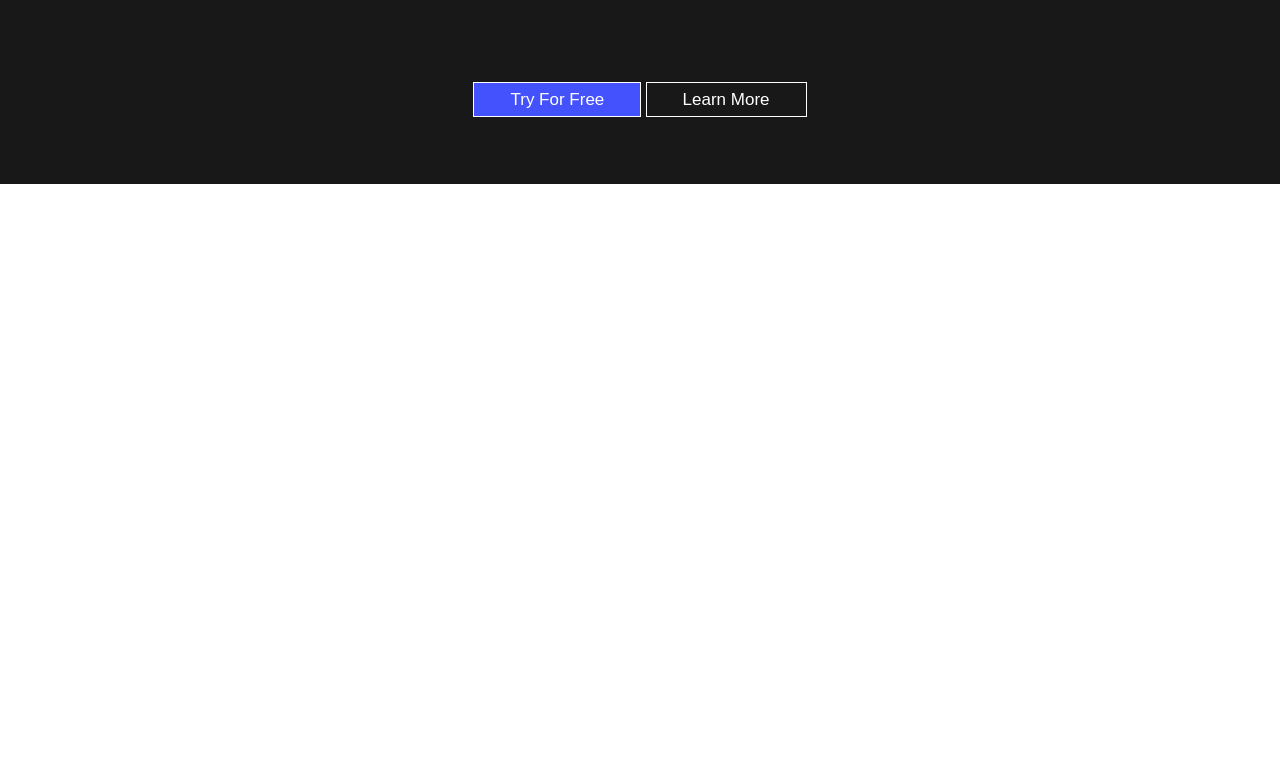
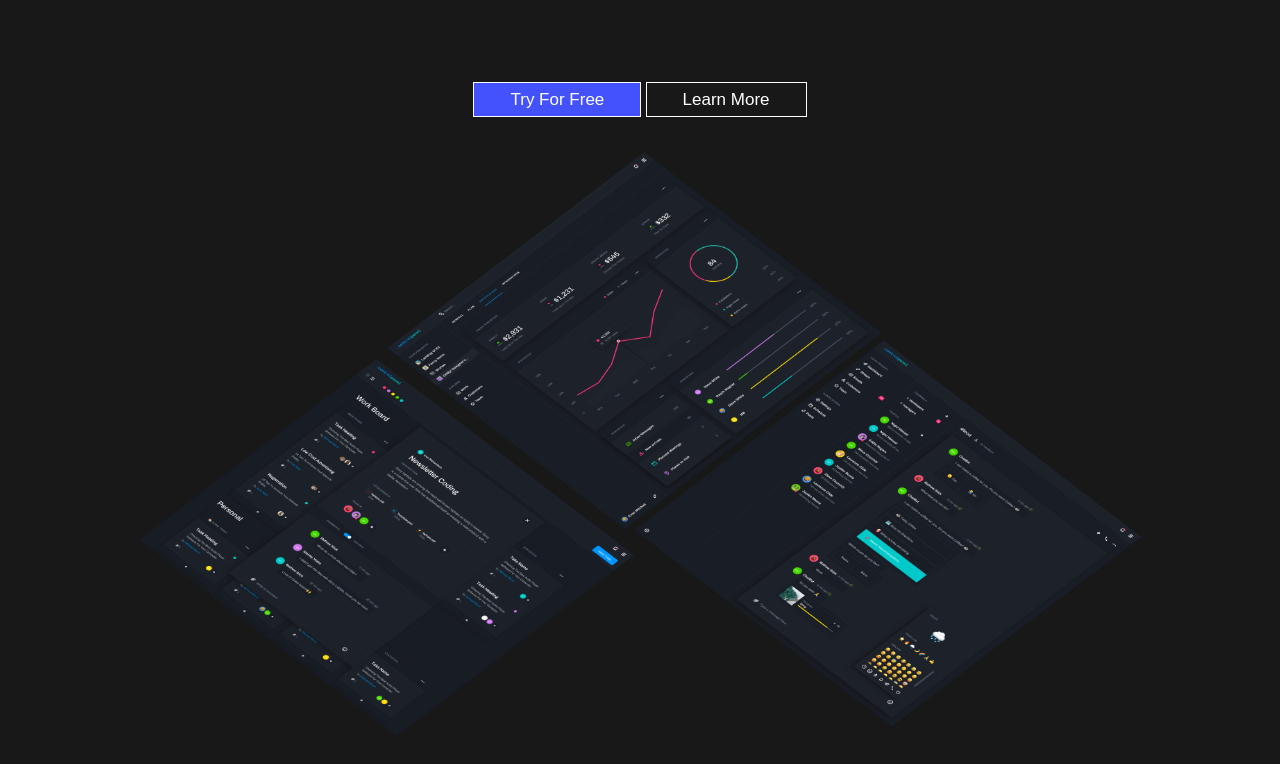
Before and after one commit to blazka1/Burger, a plain HTML site: page index.html in a window 1280 px wide. Shown: the part 318-1082 px from the top of the page. Before the commit the page ends 800 px from the top, so only its background shows below. Drawn offline with nearby package versions, Linux system fonts and the light colour scheme; the site is published under a folder, as on GitHub Pages, so addresses that start at the root find nothing.

Commit message:
Update index.html

```diff
--- a/index.html
+++ b/index.html
@@ -37,7 +37,7 @@
                     <button class="btn__mid2">Learn More</button>
                 </div>
                 <div class="header__footer">
-                    <img class="header__footer-img" src="/img/header__footer.png" alt="">
+                    <img class="header__footer-img" src="./img/header__footer.png" alt="">
                 </div>
             </div>
         </div>
```
